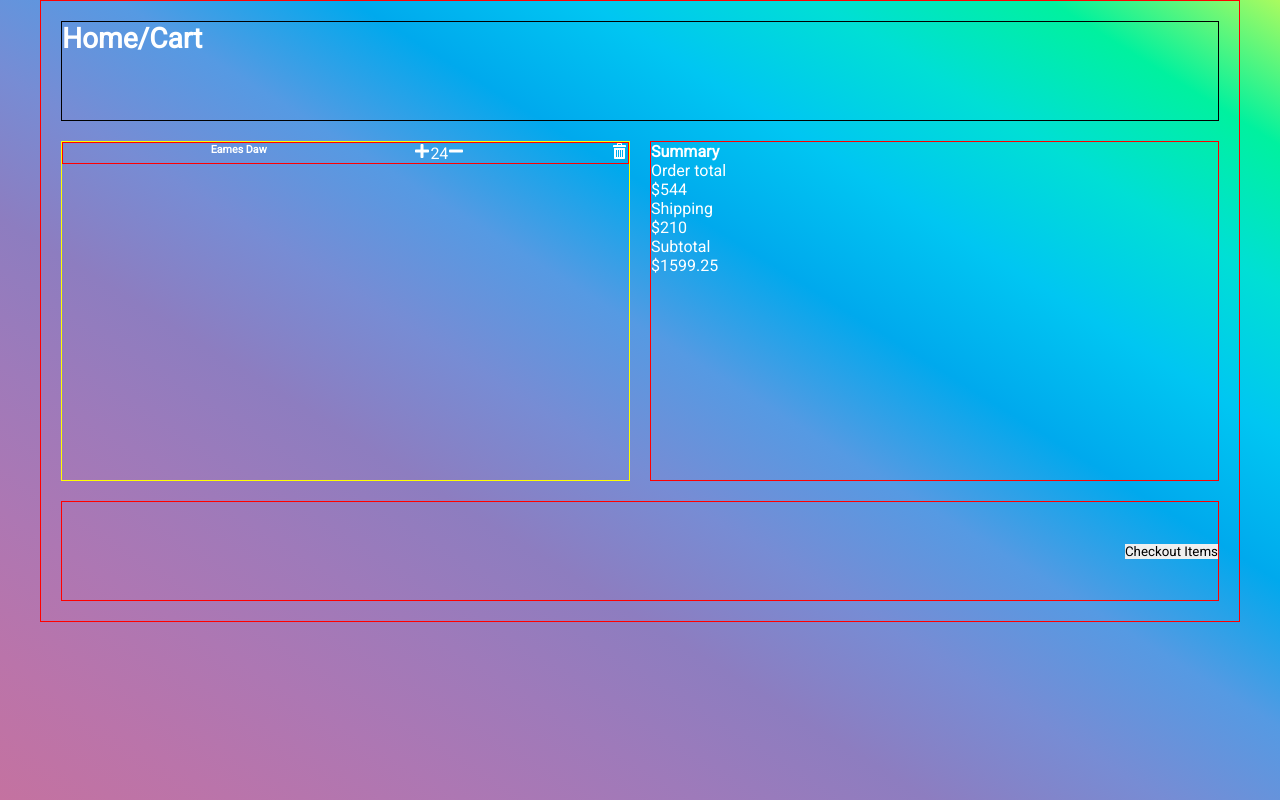
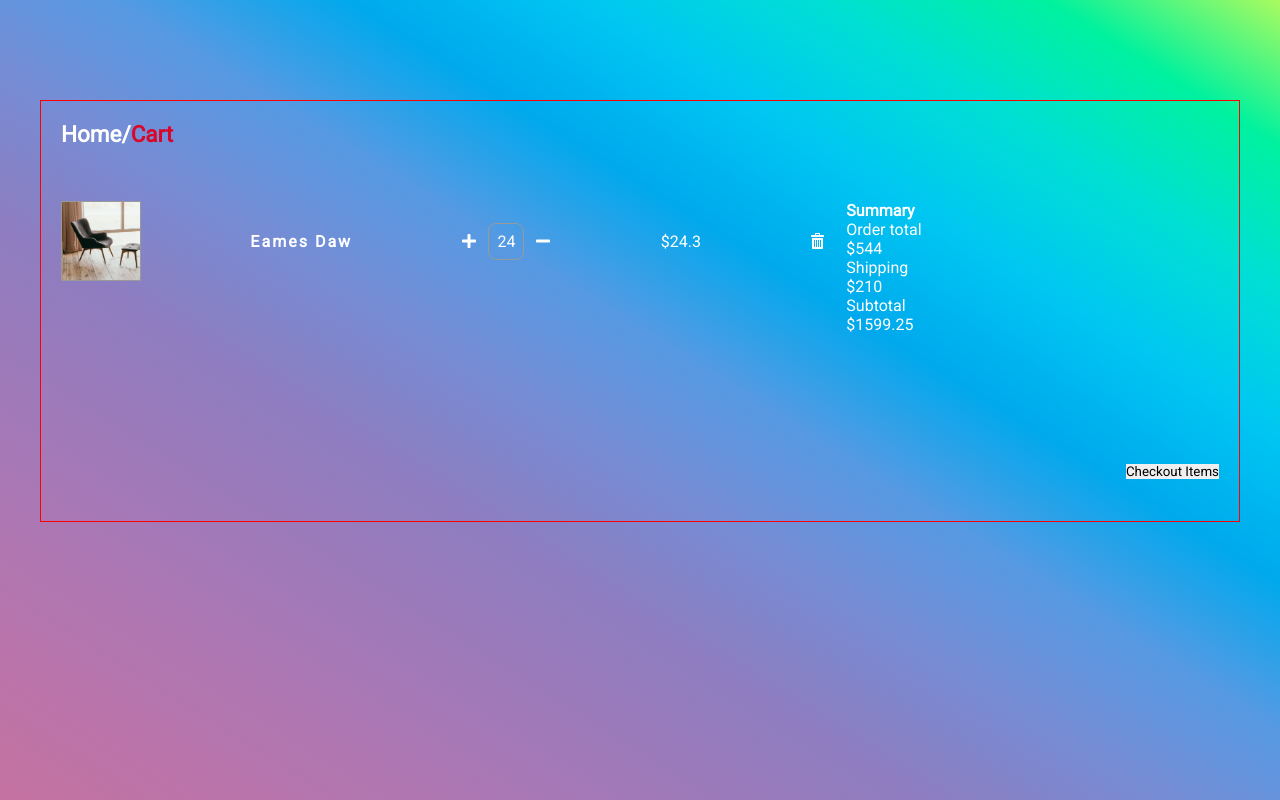
Before and after one commit to ddepu11/furniture-cart-react-app, a React (Create React App) app: page / in a window 1280 px wide. Built offline with nearby package versions, Linux system fonts and the light colour scheme.

Commit message:
Items Style done

```diff
--- a/src/App.css
+++ b/src/App.css
@@ -45,6 +45,7 @@ body {
     #aafb5f
   );
   color: white;
+  padding: 100px 30px;
 }
 
 a {
@@ -78,45 +79,62 @@ input:focus {
 
 .grid {
   display: grid;
-  grid-template-columns: repeat(4, 1fr);
-  grid-auto-rows: minmax(50px, 100px);
+  grid-template-columns: repeat(3, 1fr);
+  grid-auto-rows: minmax(50px, 60px);
   grid-template-areas:
-    "h h h h"
-    "i i s s"
-    "i i s s"
-    "i i s s"
-    "f f f f";
+    "h h h"
+    "i i s"
+    "i i s"
+    "i i s"
+    "f f f";
   gap: 20px;
 }
 
 .header {
-  font-size: 1.5em;
+  font-size: 1.2em;
   grid-area: h;
-  border: 1px solid black;
 }
 
-.header > span {
-  color: #d30527;
+.header h3 > span {
+  color: #da0629;
 }
 
 .items {
   grid-area: i;
-  border: 1px solid yellow;
 }
 
 .summary {
   grid-area: s;
-  border: 1px solid red;
 }
 
 .footer {
   grid-area: f;
-  border: 1px solid red;
   justify-content: flex-end;
 }
-
+/* Items Style */
 .item {
   justify-content: space-between;
-  align-items: flex-start;
-  border: 1px solid red;
 }
+.item img {
+  width: 80px;
+  height: 80px;
+  object-fit: cover;
+  border: 1px solid #999;
+}
+.item h6 {
+  font-size: 1em;
+  letter-spacing: 2px;
+}
+.buttons-div {
+  justify-content: space-between;
+  width: 90px;
+}
+.buttons-div span {
+  border: 1px solid #999;
+  padding: 8px;
+  border-radius: 8px;
+}
+.pointer {
+  cursor: pointer;
+}
+/* Summary Style */
--- a/src/Components/Items.jsx
+++ b/src/Components/Items.jsx
@@ -1,18 +1,20 @@
 import { FaPlus, FaMinus } from "react-icons/fa";
 import { ImBin } from "react-icons/im";
+import ch from "../ch.jpg";
 
 const Items = () => {
   return (
     <aside className="items">
       <div className="item flex">
-        <img src="" alt="" />
+        <img src={ch} alt="" />
         <h6>Eames Daw</h6>
-        <div className="buttons-div">
-          <FaPlus className="plus" />
+        <div className="buttons-div flex">
+          <FaPlus className="plus pointer" />
           <span>24</span>
-          <FaMinus className="minus" />
+          <FaMinus className="minus pointer" />
         </div>
-        <ImBin className="bin" />
+        <span>$24.3</span>
+        <ImBin className="bin pointer" />
       </div>
     </aside>
   );
```
Also changed, not shown: src/ch.jpg (added).
